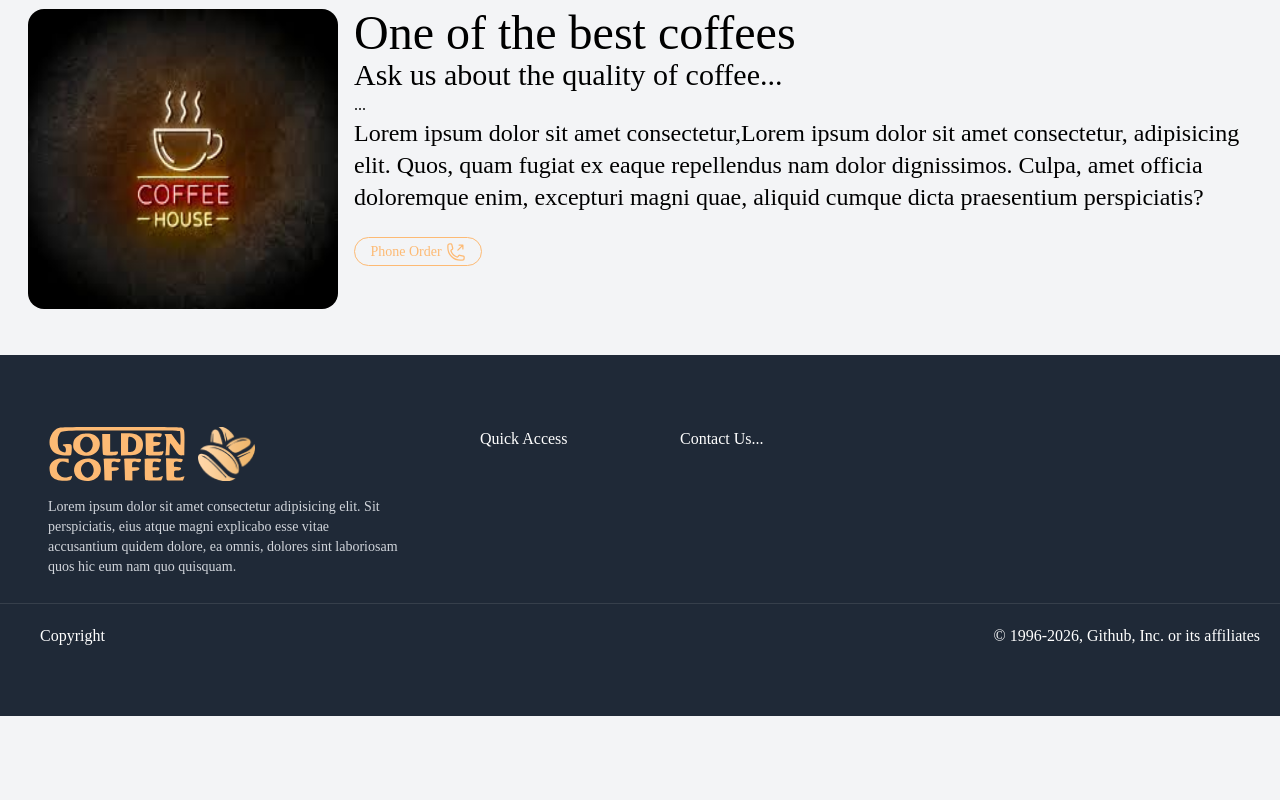
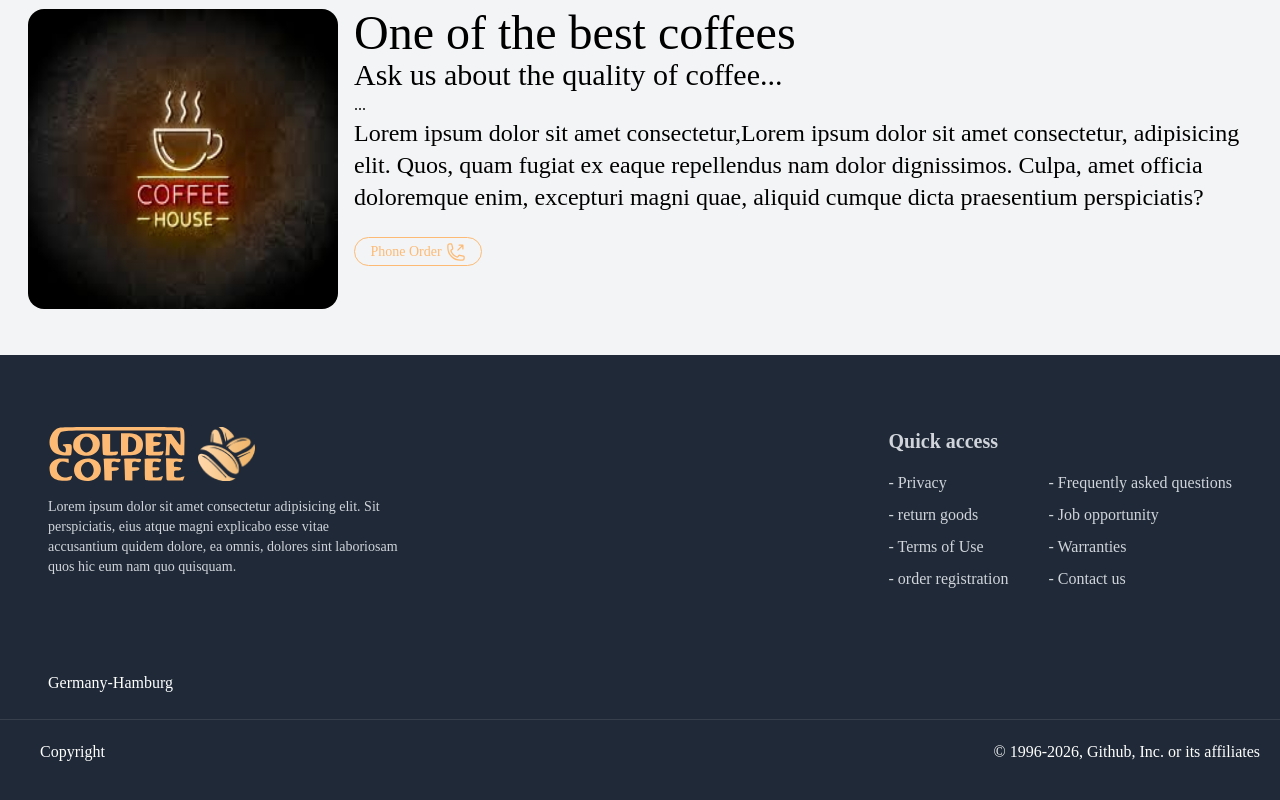
Before and after one commit to Omid-Shamkhali/Tailwind-Coffee-Shop, a website: page public/index.html in a window 1280 px wide. Shown: the part 3777-4577 px from the top of the page. Before the commit the page ends 4493 px from the top, so only its background shows below. Drawn offline with Linux system fonts and the light colour scheme; files whose address does not match are found by name; a web font is replaced by a local one.

Commit message:
feat(footer): add section headings (WIP)

```diff
--- a/public/index.html
+++ b/public/index.html
@@ -162,6 +162,11 @@
     <symbol id="chevron-up" xmlns="http://www.w3.org/2000/svg" fill="none" viewBox="0 0 24 24" stroke-width="1.5" stroke="currentColor">
       <path stroke-linecap="round" stroke-linejoin="round" d="m4.5 15.75 7.5-7.5 7.5 7.5" />
     </symbol>
+    <symbol id="map-pin" xmlns="http://www.w3.org/2000/svg" fill="none" viewBox="0 0 24 24" stroke-width="1.5" stroke="currentColor">
+      <path stroke-linecap="round" stroke-linejoin="round" d="M15 10.5a3 3 0 1 1-6 0 3 3 0 0 1 6 0Z" />
+      <path stroke-linecap="round" stroke-linejoin="round" d="M19.5 10.5c0 7.142-7.5 11.25-7.5 11.25S4.5 17.642 4.5 10.5a7.5 7.5 0 1 1 15 0Z" />
+    </symbol>
+
 
 
   </svg>
@@ -1375,7 +1380,7 @@
   </div><!--End Body-->
    <!-----------------------------------------------Footer------------------------------------------------------------------------>
    <footer class="bg-gray-800 text-white py-12">
-    <div class="max-w-[1920px] mx-auto flex flex-wrap gap-8 px-6  ">
+    <div class="max-w-[1920px] justify-between mx-auto flex flex-wrap gap-8 px-6  ">
       <!-- logo-->
       <div class="flex flex-col w-full md:w-[400px] p-6 rounded">
         <div class="flex items-center gap-3">
@@ -1386,15 +1391,35 @@
          Lorem ipsum dolor sit amet consectetur adipisicing elit. Sit perspiciatis, eius atque magni explicabo esse vitae accusantium quidem dolore, ea omnis, dolores sint laboriosam quos hic eum nam quo quisquam.
         </p>
       </div>
+      <!--contact -->
+      <div class="min-h-[200px] rounded p-6">
+        <!-- تیتر بخش -->
+        <h3 class="text-xl font-semibold mb-4 text-gray-300">Quick access</h3>
 
-      <!--contact -->
-      <div class="flex-1  min-h-[200px] rounded p-6">
-        Quick Access
+        <div class="flex">
+          <div class="flex flex-col mr-10 space-y-2">
+            <a href="#" class="text-gray-300 hover:underline">- Privacy</a>
+            <a href="#" class="text-gray-300 hover:underline">- return goods</a>
+            <a href="#" class="text-gray-300 hover:underline">- Terms of Use</a>
+            <a href="#" class="text-gray-300 hover:underline">- order registration</a>
+          </div>
+          <div class="flex flex-col space-y-2">
+            <a href="#" class="text-gray-300 hover:underline">- Frequently asked questions</a>
+            <a href="#" class="text-gray-300 hover:underline">- Job opportunity</a>
+            <a href="#" class="text-gray-300 hover:underline">- Warranties</a>
+            <a href="#" class="text-gray-300 hover:underline">- Contact us</a>
+          </div>
+        </div>
       </div>
+      <div class="flex w-full md:w-[600px] p-6 rounded">
+          <div class="flex">
+            <p> Germany-Hamburg</p>
+          </div>
 
-      <!-- -->
-      <div class="w-full md:w-[600px] p-6 rounded">
-        Contact Us...
+
+
+
+
       </div>
     </div>
     <div class="border-t border-t-white/10 gap-8 px-6"></div>
```
Also changed, not shown: public/styles/app.css.
